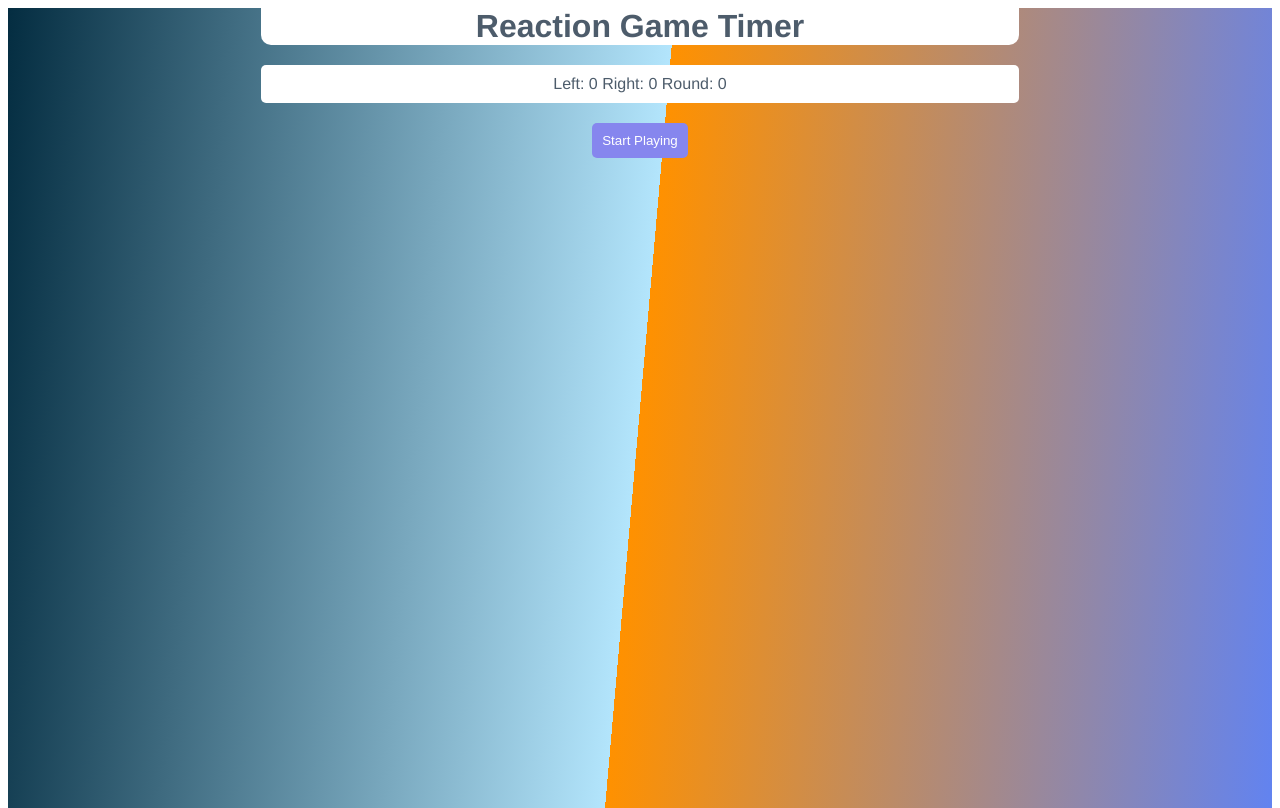
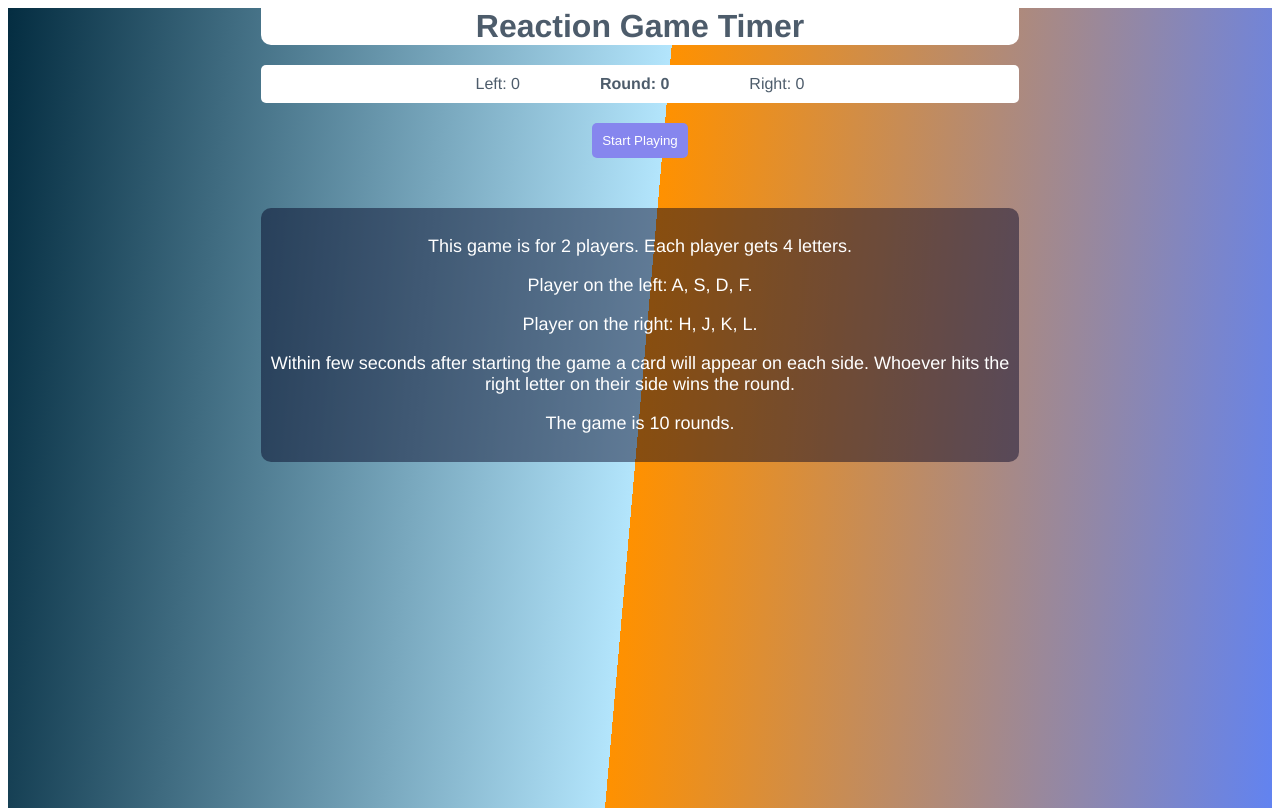
Before and after one commit to Vasily93/reaction-timer-game, a Vue app: page / in a window 1280 px wide. Built offline with nearby package versions, Linux system fonts and the light colour scheme.

Commit message:
finishing touches

```diff
--- a/src/App.vue
+++ b/src/App.vue
@@ -6,6 +6,17 @@
   />
   <button v-if="!isPlaying && round !== 10" @click="start">Start Playing</button>
   <button v-if="round === 10" @click="startover">Start Over</button>
+  <div class='rules' v-if="!isPlaying">
+    <span>
+      <p>This game is for 2 players. Each player gets 4 letters.</p>
+      <p>Player on the left: A, S, D, F.</p>
+      <p>Player on the right: H, J, K, L.</p>
+      <p>Within few seconds after starting the game  a card will appear on each side.
+        Whoever hits the right letter on their side wins the round.
+      </p>
+      <p>The game is 10 rounds.</p>
+    </span>
+  </div>
   <div class="players" v-if="isPlaying">
     <Block
       :delay="delay"
@@ -78,6 +89,7 @@ export default {
   },
   mounted() {
     document.addEventListener('keydown', (e) => {
+      console.log(e.code)
       this.handleKeyPress(e.code[e.code.length-1])
 
     })
@@ -117,12 +129,18 @@ body, html {
   flex-direction: row;
 }
 button {
-  /* margin: 30px; */
   padding: 10px 10px;
   background-color: rgb(134, 134, 238);
   border-radius: 5px;
   border: none;
   color: white;
-
+}
+.rules {
+  background-color: rgba(2, 2, 34, 0.466);
+  color: white;
+  font-size: large;
+  margin: 50px 20%;
+  padding: 10px;
+  border-radius:  10px;
 }
 </style>
--- a/src/components/Block.vue
+++ b/src/components/Block.vue
@@ -59,7 +59,7 @@ export default {
         background: linear-gradient(
             45deg,
             rgb(134, 65, 0) 0%,
-            rgb(248, 163, 6) 60%
+            rgb(248, 192, 6) 60%
         );
         text-align: center;
         padding: 70px 0;
--- a/src/components/Results.vue
+++ b/src/components/Results.vue
@@ -1,6 +1,8 @@
 <template >
-  <p class='results' v-if="!finalWinner">
-      Left: {{left}}  Right: {{right}} Round: {{round}}
+  <p class='results'>
+      <span class="player-count">Left: {{left}}</span>
+      <strong>Round: {{round}}</strong>
+      <span class="player-count">Right: {{right}}</span>
   </p>
   <h3 class='results' v-if="finalWinner">
       {{this.finalWinner}}
@@ -20,11 +22,11 @@ export default {
     methods: {
         setFinalWinner() {
             if(this.right > this.left) {
-                this.finalWinner = 'Right is the Winner'
+                this.finalWinner = 'Right player is the Winner'
             } else if(this.right < this.left) {
-                this.finalWinner = 'Left is the Winner'
+                this.finalWinner = 'Left player is the Winner'
             } else {
-                this.finalWinner = 'This is a draw'
+                this.finalWinner = 'This is a tie. Try again!'
             }
         }
     },
@@ -57,5 +59,9 @@ export default {
         margin: 20px 20%;
         padding: 10px;
         border-radius: 5px;
+
+    }
+    .player-count {
+        margin: 0 80px;
     }
 </style>
```
